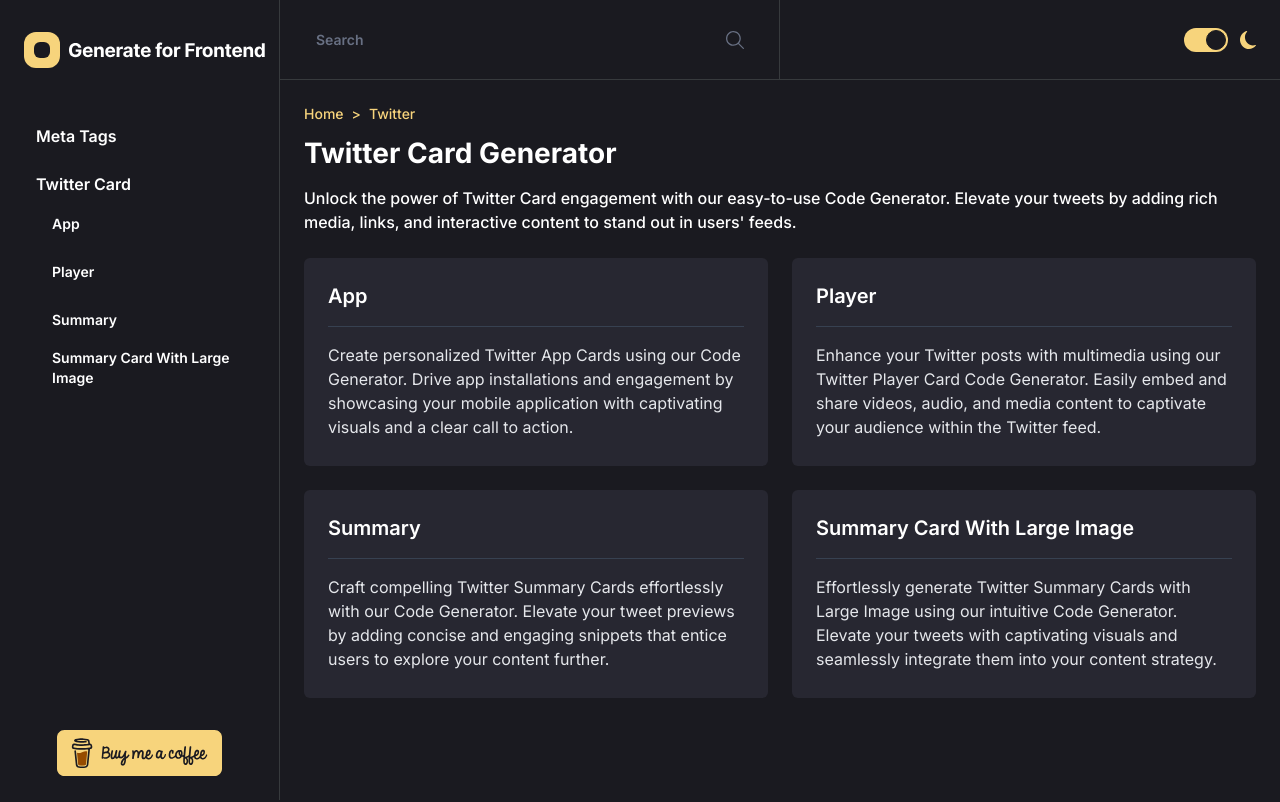
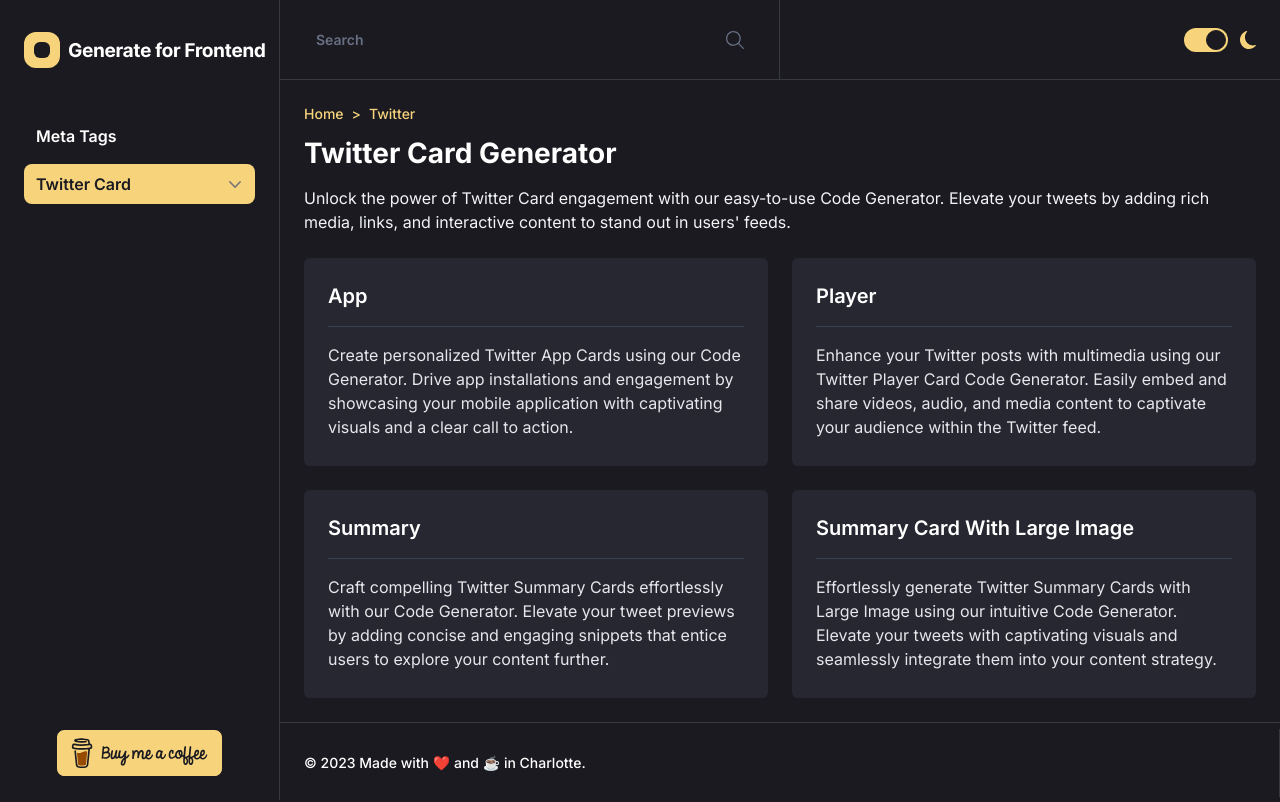
Before and after one commit to farukipekcom/generate-for-frontend, a Next.js app: page /twitter in a window 1280 px wide. Built offline with nearby package versions, Linux system fonts and the light colour scheme.

Commit message:
feat: add footer, update header, update meta tags

```diff
--- a/app/components/description.tsx
+++ b/app/components/description.tsx
@@ -1,12 +1,13 @@
 import React from "react";
 interface Props {
-  description: string;
+  description: object | string;
 }
 export default function Description(Props: Props) {
   const { description } = Props;
   return (
-    <div className="mt-3 text-base font-medium text-primary dark:text-white">
-      {description}
-    </div>
+    <div
+      className="mt-3 text-base text-primary dark:text-gray-100"
+      dangerouslySetInnerHTML={{ __html: description }}
+    ></div>
   );
 }
--- /dev/null
+++ b/app/components/footer.tsx
@@ -0,0 +1,11 @@
+import React from "react";
+
+export default function Footer() {
+  return (
+    <div className="flex h-20 items-center border-t border-solid border-borderLight  dark:border-border">
+      <div className="w-full border-r border-solid border-borderLight p-6  text-sm font-medium text-white dark:border-border">
+        © 2023 Made with ❤️ and ☕ in Charlotte.
+      </div>
+    </div>
+  );
+}
--- a/app/components/header.tsx
+++ b/app/components/header.tsx
@@ -7,7 +7,6 @@
   const [mobileMenuActive, setMobileMenuActive] = useState(false);
   const onchangeActive = () => {
     setMobileMenuActive((prevmobileMenuActive) => !prevmobileMenuActive);
-    console.log(mobileMenuActive);
   };
   return (
     <header
@@ -43,7 +42,10 @@
           <Search />
         </div>
       )}
-      <Navbar mobileMenuActive={mobileMenuActive} />
+      <Navbar
+        mobileMenuActive={mobileMenuActive}
+        onchangeActive={onchangeActive}
+      />
       <Link
         href="https://www.buymeacoffee.com/farukipekcom"
         target="_blank"
--- a/app/components/navbar.tsx
+++ b/app/components/navbar.tsx
@@ -1,8 +1,13 @@
 "use client";
 import Link from "next/link";
 import { usePathname } from "next/navigation";
-export default function Navbar({ mobileMenuActive }: any) {
+import { useRouter } from "next/navigation";
+import { useState } from "react";
+export default function Navbar({ mobileMenuActive, onchangeActive }: any) {
   const pathname = usePathname();
+  const router = useRouter();
+  const [active, setActive] = useState(false);
+  const [selected, setSelected] = useState("");
   return (
     <div
       className={`${
@@ -16,15 +21,43 @@
             className={
               pathname === "/meta-tags" ? "menu-item-active" : "menu-item"
             }
+            onClick={onchangeActive}
           >
             Meta Tags
           </Link>
         </li>
-        <li>
-          <Link href="/twitter" className="menu-item">
+        <li className="relative ">
+          <Link
+            href="/twitter"
+            className={
+              pathname === "/twitter" ? "menu-item-active" : "menu-item"
+            }
+            onClick={onchangeActive}
+          >
             Twitter Card
           </Link>
-          <ul className="ml-4 flex flex-col gap-y-2">
+          <div
+            className="absolute right-2 top-2 z-0 flex h-6 w-6 cursor-pointer items-center justify-center"
+            onClick={() => {
+              setActive(!active);
+              setSelected("twitter");
+            }}
+          >
+            <svg
+              width="12"
+              height="7"
+              viewBox="0 0 12 7"
+              fill="none"
+              xmlns="http://www.w3.org/2000/svg"
+            >
+              <path
+                d="M6 7C6.23051 7 6.42712 6.91052 6.60339 6.73156L11.7763 1.36283C11.9254 1.21141 12 1.02557 12 0.80531C12 0.357915 11.661 -1.48174e-08 11.2203 -3.40801e-08C11.0034 -4.35632e-08 10.8068 0.0894788 10.6508 0.240905L6 5.08653L1.34915 0.240904C1.2 0.0963614 1.00339 -4.80677e-07 0.786441 -4.9016e-07C0.338983 -5.09719e-07 3.32902e-07 0.357915 3.13346e-07 0.805309C3.03719e-07 1.02556 0.0745766 1.21141 0.223729 1.36283L5.39661 6.73156C5.57288 6.9174 5.76949 7 6 7Z"
+                fill="#777777"
+              />
+            </svg>
+          </div>
+          {active && selected === "twitter" && (
+            <ul className="ml-4 mt-2 flex flex-col gap-y-2">
               <li>
                 <Link
                   href="/twitter/app"
@@ -33,6 +66,7 @@
                       ? "menu-item-active text-sm"
                       : "menu-item text-sm"
                   }
+                  onClick={onchangeActive}
                 >
                   App
                 </Link>
@@ -45,6 +79,7 @@
                       ? "menu-item-active text-sm"
                       : "menu-item text-sm"
                   }
+                  onClick={onchangeActive}
                 >
                   Player
                 </Link>
@@ -57,6 +92,7 @@
                       ? "menu-item-active text-sm"
                       : "menu-item text-sm"
                   }
+                  onClick={onchangeActive}
                 >
                   Summary
                 </Link>
@@ -69,11 +105,13 @@
                       ? "menu-item-active text-sm"
                       : "menu-item text-sm"
                   }
+                  onClick={onchangeActive}
                 >
                   Summary Card With Large Image
                 </Link>
               </li>
             </ul>
+          )}
         </li>
       </ul>
     </div>
--- a/app/meta-tags/content.tsx
+++ b/app/meta-tags/content.tsx
@@ -43,10 +43,7 @@
       <div className="h-[calc(100vh-80px)] w-1/2 border-r border-solid border-borderLight p-6 dark:border-border">
         <Breadcrumbs count={1} page1="Meta Tags" page2="Ikinci" />
         <Title title="Meta Tags Generator" />
-        <Description
-          description={`Create effective meta tags for your webpage to enhance SEO and
-          optimize the search engine browsing experience.`}
-        />
+        <Description description="The Meta Tags Generator is a powerful tool designed for developers seeking to enhance their website's online presence. By effortlessly creating custom meta tags, including meta descriptions and meta titles, this generator empowers you to optimize your web pages for better search engine visibility. Elevate your SEO strategy with accurate and tailored meta tags, provided by our user-friendly Meta Tags Generator. Boost your website's performance and capture your audience's attention effectively." />
         <div className="mt-6 flex flex-col gap-y-3">
           <Input name="title" title="Title" onChange={handleChange} max={60} />
           <Textarea
@@ -81,7 +78,9 @@
       <div className="h-full w-1/2 p-6">
         <Title title="Code" />
         <Description
-          description={`Insert the following code into the {"<head>"} section of your webpage.`}
+          description={
+            "Insert the following code into the <b>&#60;head&#62;</b> section of your webpage."
+          }
         />
         <Code data={data} />
       </div>
--- a/app/meta-tags/page.tsx
+++ b/app/meta-tags/page.tsx
@@ -1,9 +1,9 @@
 import { Metadata } from "next";
 import Content from "./content";
 export const metadata: Metadata = {
-  title: "Meta Tags Generator",
+  title: "Meta Tag Generator",
   description:
-    "Create effective meta tags for your webpage to enhance SEO and optimize the search engine browsing experience.",
+    "Create precise meta tags with our Meta Tags Generator for optimal SEO impact. Enhance meta descriptions and titles effortlessly.",
 };
 export default function MetaTags() {
   return (
--- a/app/providers.tsx
+++ b/app/providers.tsx
@@ -3,6 +3,7 @@
 import Header from "./components/header";
 import Search from "./components/search";
 import Toggle from "./components/toggle";
+import Footer from "./components/footer";
 export function Providers({ children }: { children: React.ReactNode }) {
   return (
     <ThemeProvider attribute="class" defaultTheme="dark">
@@ -17,6 +18,7 @@
           </div>
         </div>
         <div className="">{children}</div>
+        <Footer />
       </div>
     </ThemeProvider>
   );
```
Lines whose indentation alone changed are shown as unchanged.
